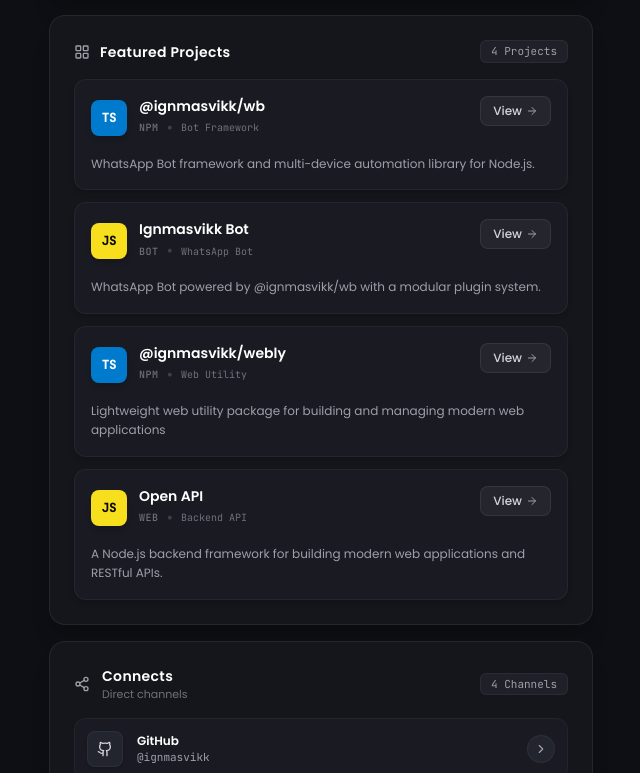
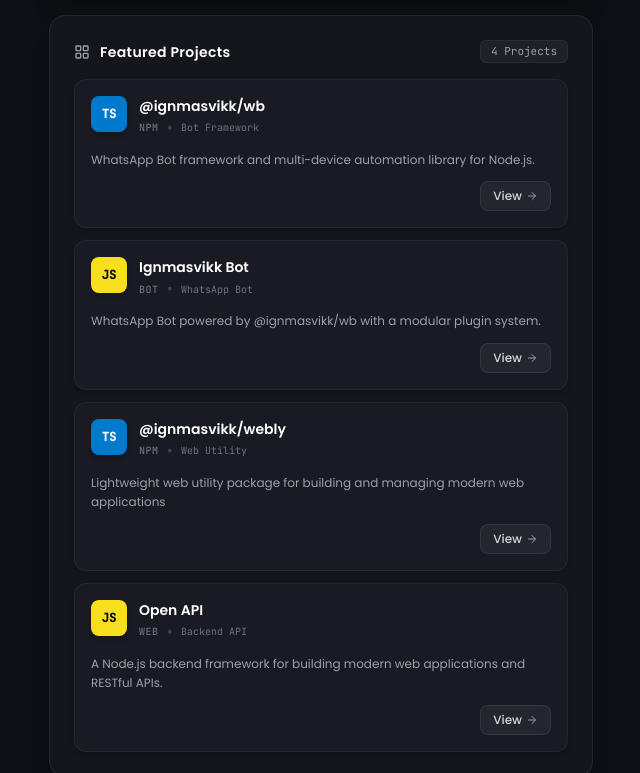
Before and after one commit to about-vann/my-portofolio, a React (Vite) app: page / in a window 1280 px wide. Shown: the part 807-1580 px from the top of the page, without its empty margins (319-959 px from the left). Built offline with nearby package versions, Linux system fonts and the light colour scheme; a web font is replaced by a local one.

Commit message:
test: verify GitHub write access

```diff
--- a/src/components/ProjectsSection.tsx
+++ b/src/components/ProjectsSection.tsx
@@ -22,7 +22,6 @@
         transition={{ duration: 0.5, ease: [0.16, 1, 0.3, 1] }}
         className="w-full rounded-2xl bg-[#15161c] border border-white/[0.07] p-5 sm:p-6 shadow-xl space-y-4"
       >
-        {/* Header */}
         <div className="flex items-center justify-between">
           <div className="flex items-center gap-2.5">
             <LayoutGrid className="w-4 h-4 text-zinc-400" />
@@ -36,7 +35,6 @@
           </span>
         </div>
 
-        {/* Projects List matching Latest Articles Card Format */}
         <div className="space-y-3">
           {PROJECTS.map((project) => {
             const isTs = project.techBadge === 'TS';
@@ -48,10 +46,7 @@
                 onClick={() => setSelectedProject(project)}
                 className="group rounded-xl bg-[#191a22] hover:bg-[#1d1e28] border border-white/[0.05] hover:border-white/10 p-4 transition-all duration-200 cursor-pointer shadow-md"
               >
-                {/* Top Row: Tech Badge + Title/Type + View Button (identical to Latest Articles) */}
-                <div className="flex items-start justify-between gap-3 mb-2.5">
-                  <div className="flex items-center gap-3">
-                    {/* Left Tech Square Badge */}
+                <div className="flex items-start gap-3 mb-2.5">
                   <div
                     className={`w-9 h-9 rounded-lg flex items-center justify-center font-bold text-xs shadow-md shrink-0 ${
                       isTs
@@ -64,7 +59,7 @@
                     {project.techBadge || 'DEV'}
                   </div>
 
-                    <div>
+                  <div className="min-w-0 flex-1">
                     <h3 className="text-sm font-semibold text-white group-hover:text-cyan-400 transition-colors">
                       {project.title}
                     </h3>
@@ -86,31 +81,29 @@
                   </div>
                 </div>
 
-                  {/* View Action Button (styled exactly like Latest Articles Read button) */}
+                <p className="text-xs text-zinc-400 leading-relaxed font-normal">
+                  {project.summary[lang]}
+                </p>
+
+                <div className="flex justify-end pt-3">
                   <button
                     type="button"
                     onClick={(e) => {
                       e.stopPropagation();
                       setSelectedProject(project);
                     }}
-                    className="inline-flex items-center gap-1 text-xs font-medium text-zinc-300 hover:text-white bg-white/[0.05] hover:bg-white/[0.1] px-3 py-1.5 rounded-lg border border-white/[0.08] transition-all cursor-pointer select-none active:scale-95 shrink-0"
+                    className="inline-flex items-center gap-1 text-xs font-medium text-zinc-300 hover:text-white bg-white/[0.05] hover:bg-white/[0.1] px-3 py-1.5 rounded-lg border border-white/[0.08] transition-all cursor-pointer select-none active:scale-95"
                   >
                     <span>View</span>
                     <ArrowRight className="w-3 h-3 text-zinc-400 group-hover:translate-x-0.5 transition-transform" />
                   </button>
                 </div>
-
-                {/* Excerpt/Summary - Text Only */}
-                <p className="text-xs text-zinc-400 leading-relaxed font-normal pt-1">
-                  {project.summary[lang]}
-                </p>
               </div>
             );
           })}
         </div>
       </motion.div>
 
-      {/* Project Detail Modal - Text Only */}
       <ProjectDetailModal
         project={selectedProject}
         onClose={() => setSelectedProject(null)}
```
Lines whose indentation alone changed are shown as unchanged.
